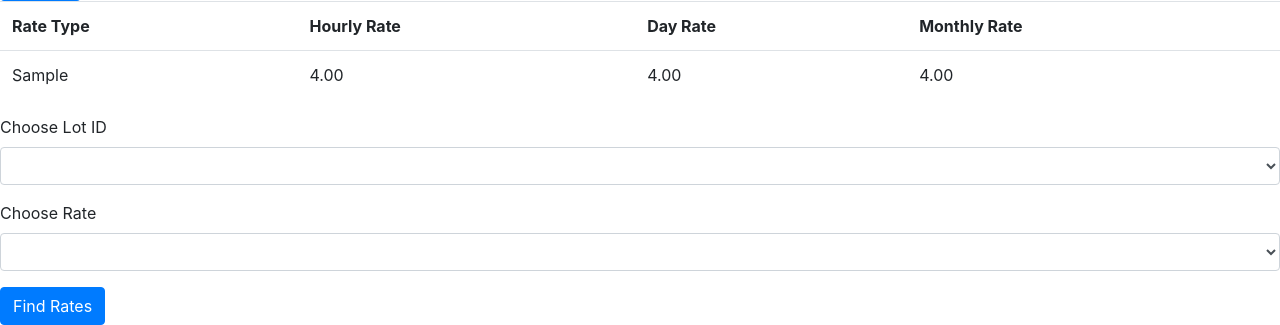
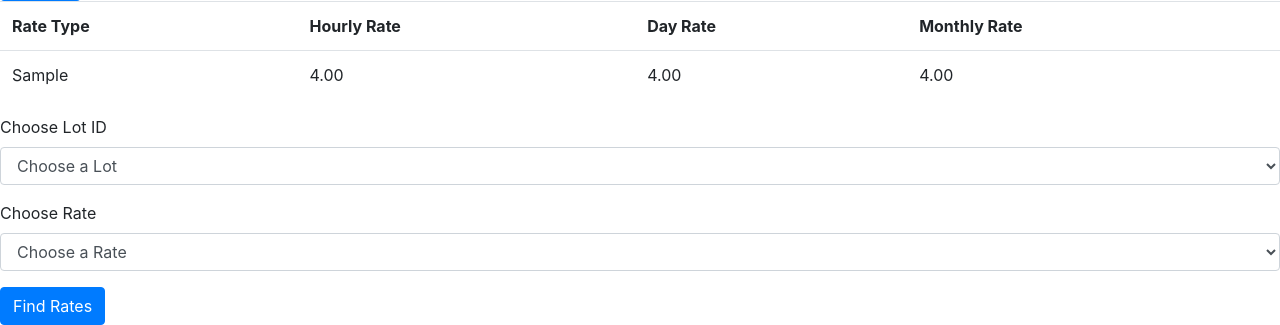
Before and after one commit to sassansh/Parking-Lot-System, a PHP site: page /rate.php in a window 1280 px wide. Shown: the part 308-633 px from the top of the page. Run offline with PHP 8.4, Linux system fonts and the light colour scheme; tables that the repository leaves empty hold one stand-in row (values such as "Sample post"); data that the repository does not hold is empty.

Commit message:
for loop for lot and rates

```diff
--- a/templates/rateTemplate.php
+++ b/templates/rateTemplate.php
@@ -51,17 +51,19 @@
 <div class="form-group">
         <label>Choose Lot ID</label>
         <select name="lotID" class="form-control">
-            <option value="0"> </option>
-            <option value="L3">L3</option>
+            <option value="0">Choose a Lot</option>
+            <?php foreach ($parkingLots as $lot) : ?>
+                <option value="<?php echo $lot->Lot_ID; ?>"><?php echo $lot->Lot_ID; ?></option>
+            <?php endforeach; ?>
         </select>
     </div>
     <div class="form-group">
         <label>Choose Rate</label>
         <select name="rate" class="form-control">
-            <option value="0"> </option>
-            <option value="Hourly_Rate">Hourly Rate</option>
-            <option value="Day_Rate">Day Rate</option>
-            <option value="Monthly_Rate">Monthly Rate</option>
+            <option value="0">Choose a Rate</option>
+            <?php foreach ($allRates as $rate) : ?>
+                <option value="<?php echo $rate->Rate_Type; ?>"><?php echo $rate->Rate_Type; ?></option>
+            <?php endforeach; ?>
         </select>
     </div>
     <button type="submit" class="btn btn-primary">Find Rates</button>
@@ -76,7 +78,7 @@
             <th>Rate Type</th>
             <th><?php echo str_replace('_', ' ', $rateType) ; ?></th>
         </tr>
-        <?php foreach ($rates as $rate) : ?>
+        <?php foreach ($selectedRates as $rate) : ?>
             <tr>
                 <td><?php echo $rate->Rate_Type; ?></td>
                 <td><?php echo $rate->Rate; ?></td>
```
